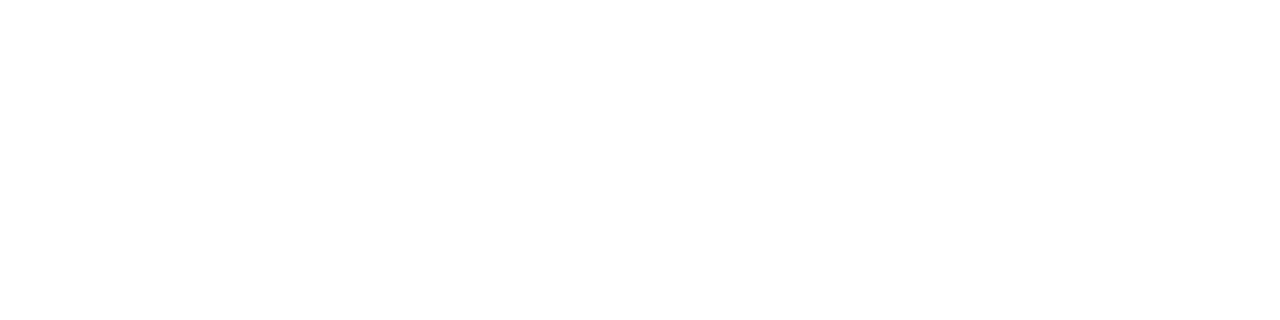
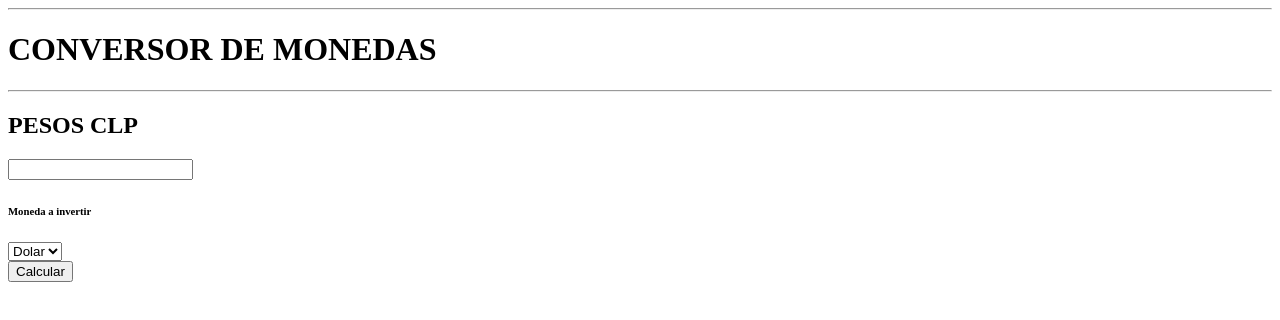
Before and after one commit to Marksolidor/API-Conversor, a plain HTML site: page index.html in a window 1280 px wide. Drawn offline with Linux system fonts and the light colour scheme.

Commit message:
feat html inputs

```diff
--- a/index.html
+++ b/index.html
@@ -7,6 +7,31 @@
     <title>CLP CONVERSOR</title>
 </head>
 <body>
+   <div>
+    <hr>
+    <h1>CONVERSOR DE MONEDAS</h1>
+    <hr>
+   </div>
+<div>
+    <div class="container">
+        <h2>PESOS CLP</h2>
+        <input type="number" id="clp">
+        <h6>Moneda a invertir</h6>
+        <div id="selector">
+            <select name="selector" id="selector">
+                <option  value="dolar">Dolar</option>
+                <option  value="euro">Euro</option>
+                <option  value="uf">Euro</option>
+                <option  value="utm">Euro</option>
+                <option  value="bitcoin">Euro</option>
+            </select>
+        </div>
+        <button id="search">Calcular</button>
+<p id="result"></p>
+    </div>
+</div>
 
+    <script src="assets\java\script.js"></script>
+</body>
 </body>
 </html>
```
Also changed, not shown: assets/java/script.js (added).
